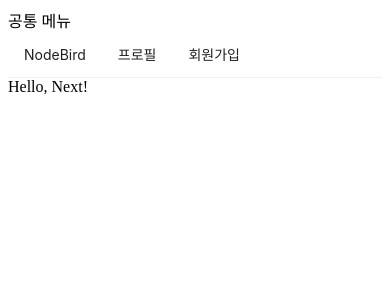
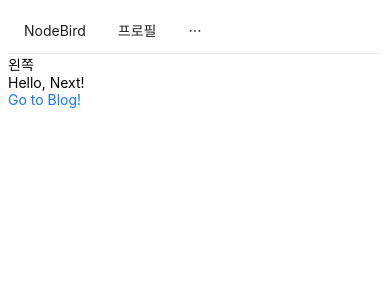
Before and after one commit to postforty/next-react-node-bird, a Next.js app in the folder prepare/front/: page / in a window 390 px wide. Shown: the top 300 px of the page. Built offline with nearby package versions, Linux system fonts and the light colour scheme.

Commit message:
[ADD] 반응형 그리드 사용하기

```diff
--- a/prepare/front/components/AppLayout.js
+++ b/prepare/front/components/AppLayout.js
@@ -1,7 +1,7 @@
 import React from "react";
 import PropTypes from "prop-types";
 import Link from "next/link";
-import { Menu } from "antd";
+import { Menu, Input, Row, Col } from "antd";
 
 const AppLayout = ({ children }) => {
   return (
@@ -14,10 +14,31 @@ const AppLayout = ({ children }) => {
           <Link href="/profile">프로필</Link>
         </Menu.Item>
         <Menu.Item>
+          <Input.Search enterButton style={{ verticalAlign: "middle" }} />
+        </Menu.Item>
+        <Menu.Item>
           <Link href="/signup">회원가입</Link>
         </Menu.Item>
       </Menu>
-      <div>{children}</div>
+      {/* 거터: 컬럼 사이의 간격 */}
+      <Row gutter={8}>
+        <Col xs={24} md={6}>
+          왼쪽
+        </Col>
+        <Col xs={24} md={12}>
+          {children}
+        </Col>
+        <Col xs={24} md={6}>
+          {/* rel="noreferrer noopenr" : 보안 위협 방지 */}
+          <a
+            href="https://postforty.tistory.com"
+            target="_blank"
+            rel="noreferrer noopenr"
+          >
+            Go to Blog!
+          </a>
+        </Col>
+      </Row>
     </div>
   );
 };
@@ -29,3 +50,5 @@ AppLayout.propTypes = {
 };
 
 export default AppLayout;
+
+// https://www.inflearn.com/course/lecture?courseSlug=%EB%85%B8%EB%93%9C%EB%B2%84%EB%93%9C-%EB%A6%AC%EC%95%A1%ED%8A%B8-%EB%A6%AC%EB%89%B4%EC%96%BC&unitId=48793
--- a/prepare/front/pages/_app.js
+++ b/prepare/front/pages/_app.js
@@ -10,7 +10,7 @@ const NodeBird = ({ Component }) => {
         <meta charSet="utf-8" />
         <title>NodeBird</title>
       </Head>
-      <div>공통 메뉴</div>
+      {/* <div>공통 메뉴</div> */}
       <Component />
     </>
   );
```
